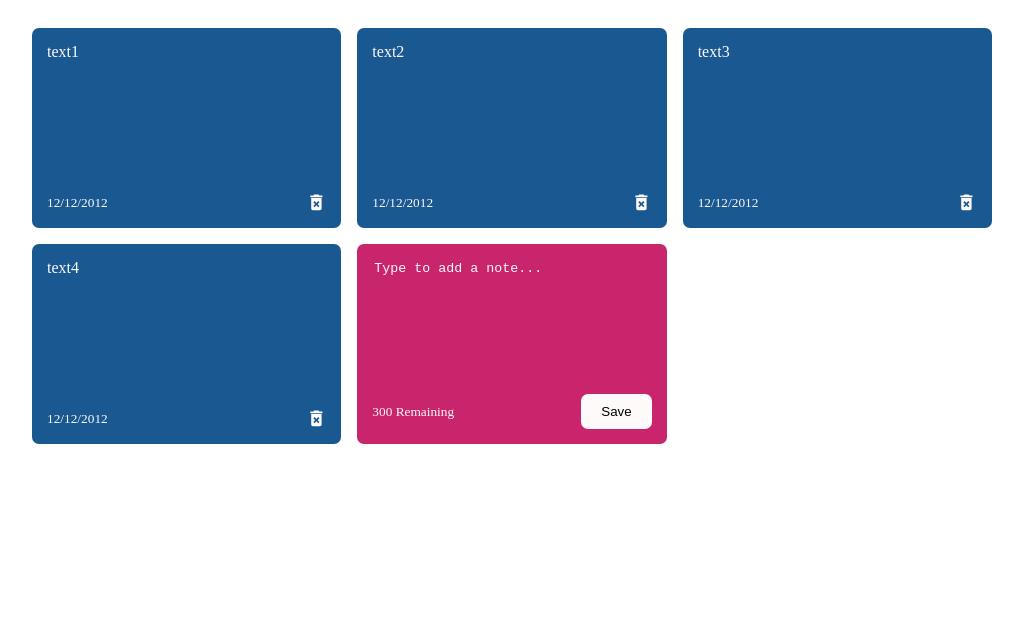
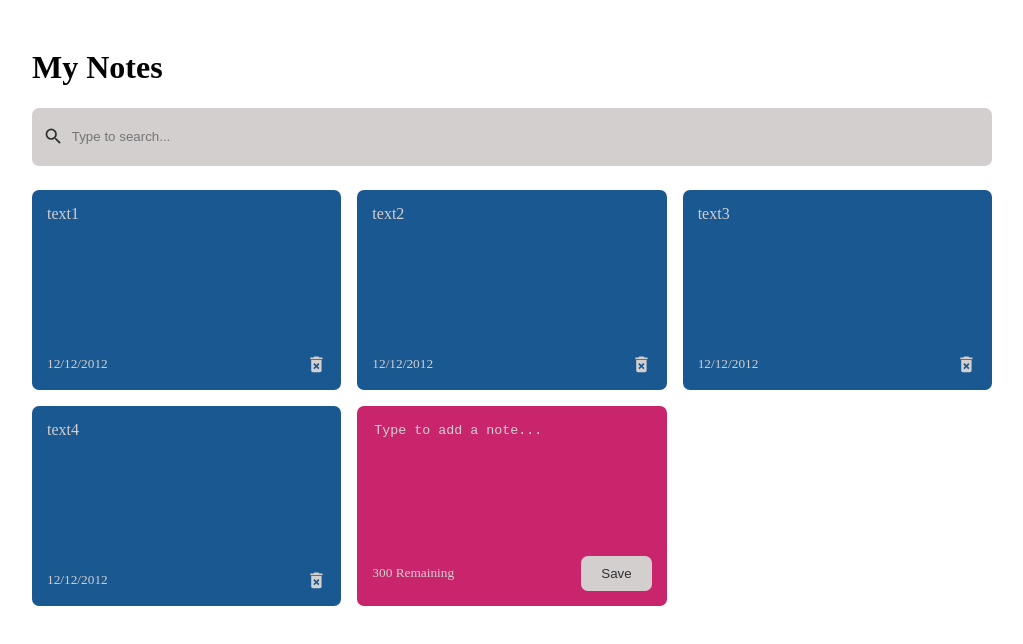
Before and after one commit to Baraah-Rn/Note-App-React-, a React (Create React App) app: page / in a window 1280 px wide. Shown: the top 644 px of the page, without its empty margins (128-1151 px from the left). Built offline with nearby package versions, Linux system fonts and the light colour scheme.

Commit message:
Add search feature

```diff
--- a/src/App.css
+++ b/src/App.css
@@ -1,7 +1,8 @@
 :root {
   ---background-color-note: #195890;
   --background-color-newNote: rgb(200, 37, 108);
-  --primary-color: snow;
+  --primary-color: rgb(212, 207, 207);
+  --secondary-color: rgb(47, 47, 47) ;
   --border-radius: 7px;
 }
 .container {
@@ -46,13 +47,14 @@
 }
 
 .save{
-  background-color: var(--primary-color);
+  background-color: var(--primary-color) ;
+  color:var(--secondary-color);
   border-radius: var(--border-radius);
   padding: 10px 20px;
   border: none;
 }
 .save:hover{
-  background-color:rgb(47, 47, 47) ;
+  background-color:var(--secondary-color);
   color: var(--primary-color);
   cursor: pointer;
 }
@@ -62,3 +64,27 @@
   align-items: center;
   justify-content: space-between;
 }
+
+.Search-box{
+display: flex;
+align-items: center;
+background-color: var(--primary-color) ;
+  color: var(--secondary-color);
+border-radius: var(--border-radius);
+padding: 5px;
+margin-bottom: 1.5em;
+height: 3rem;
+}
+.Search-box input{
+border: none;
+background-color: var(--primary-color);
+}
+
+.Search-box input:focus{
+  outline:none ;
+  }
+
+.search-icon{
+  padding-right: 6px;
+  padding-left: 6px;
+  }
--- a/src/App.js
+++ b/src/App.js
@@ -1,50 +1,63 @@
-import './App.css';
-import { useState } from 'react';
-import { v4 as uuidv4 } from 'uuid';
-import NotesList from './components/NotesList';
+import "./App.css";
+import { useState } from "react";
+import { v4 as uuidv4 } from "uuid";
+import NotesList from "./components/NotesList";
+import Search from "./components/Search";
 
-const App=()=> {
-  const[notes,setNotes]= useState([
+const App = () => {
+  const [notes, setNotes] = useState([
     {
-    id:uuidv4 (),
-    text : "text1",
-    date: "12/12/2012"
-  },  {
-    id: uuidv4 (),
-    text : "text2",
-    date: "12/12/2012"
-  },  {
-    id: uuidv4 (),
-    text : "text3",
-    date: "12/12/2012"
-  },  {
-    id: uuidv4 (),
-    text : "text4",
-    date: "12/12/2012"
-  },
+      id: uuidv4(),
+      text: "text1",
+      date: "12/12/2012",
+    },
+    {
+      id: uuidv4(),
+      text: "text2",
+      date: "12/12/2012",
+    },
+    {
+      id: uuidv4(),
+      text: "text3",
+      date: "12/12/2012",
+    },
+    {
+      id: uuidv4(),
+      text: "text4",
+      date: "12/12/2012",
+    },
   ]);
+  const [searchText, setSearchText] = useState("");
 
-const addNote = (noteText)=>{
-const date = new Date();
-const newNote = {
-  id:uuidv4 (),
-  text : noteText,
-  date : date.toLocaleDateString()
-}
-const newNotes = [...notes, newNote]
-setNotes(newNotes)
-}
+  const addNote = (noteText) => {
+    const date = new Date();
+    const newNote = {
+      id: uuidv4(),
+      text: noteText,
+      date: date.toLocaleDateString(),
+    };
+    const newNotes = [...notes, newNote];
+    setNotes(newNotes);
+  };
 
-const deleteNote = (id) =>{
-  const newNotes = notes.filter((note)=>note.id !== id)
-setNotes(newNotes)
-}
+  const deleteNote = (id) => {
+    const newNotes = notes.filter((note) => note.id !== id);
+    setNotes(newNotes);
+  };
 
   return (
-    <div className='container'>
-      <NotesList notes={notes} handleAddNote={addNote} handleDeleteNote ={deleteNote}/>
+    <div className="container">
+      <h1>My Notes</h1>
+      <Search handleSearch={setSearchText} />
+      <NotesList
+        notes={notes.filter((note) =>
+          note.text.toLowerCase().includes(searchText)
+        )}
+        handleAddNote={addNote}
+        handleDeleteNote={deleteNote}
+      />
     </div>
   );
-}
+};
 
 export default App;
--- /dev/null
+++ b/src/components/Search.js
@@ -0,0 +1,17 @@
+import React from 'react'
+import { MdSearch } from "react-icons/md";
+
+const Search = ({handleSearch}) => {
+  return (
+    <div className='Search-box'>
+<MdSearch className='search-icon' size="1.3em"/>
+<input
+type="text"
+placeholder="Type to search..."
+className='search-input'
+onChange={(event)=>{handleSearch(event.target.value)}}/>
+    </div>
+  )
+}
+
+export default Search
```
